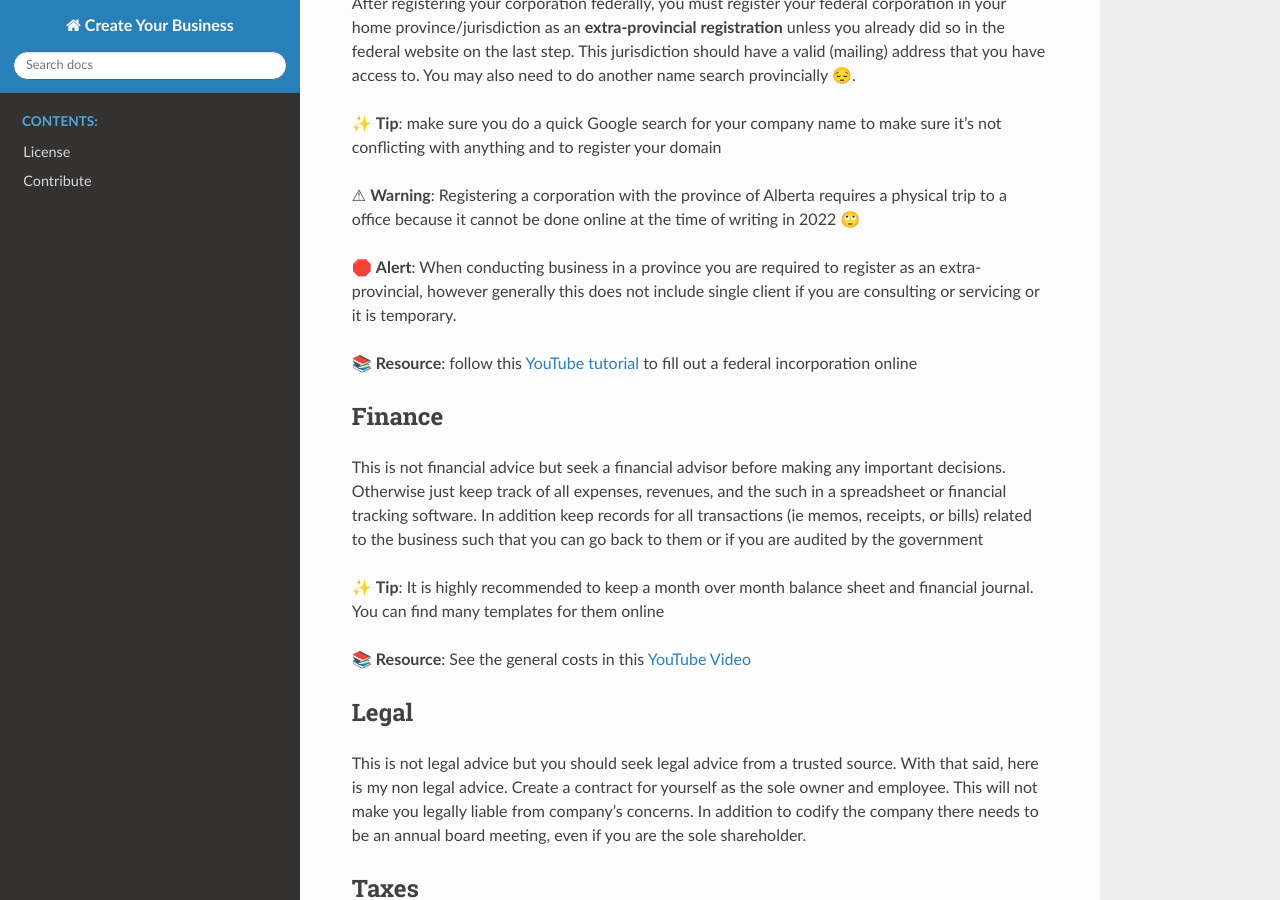
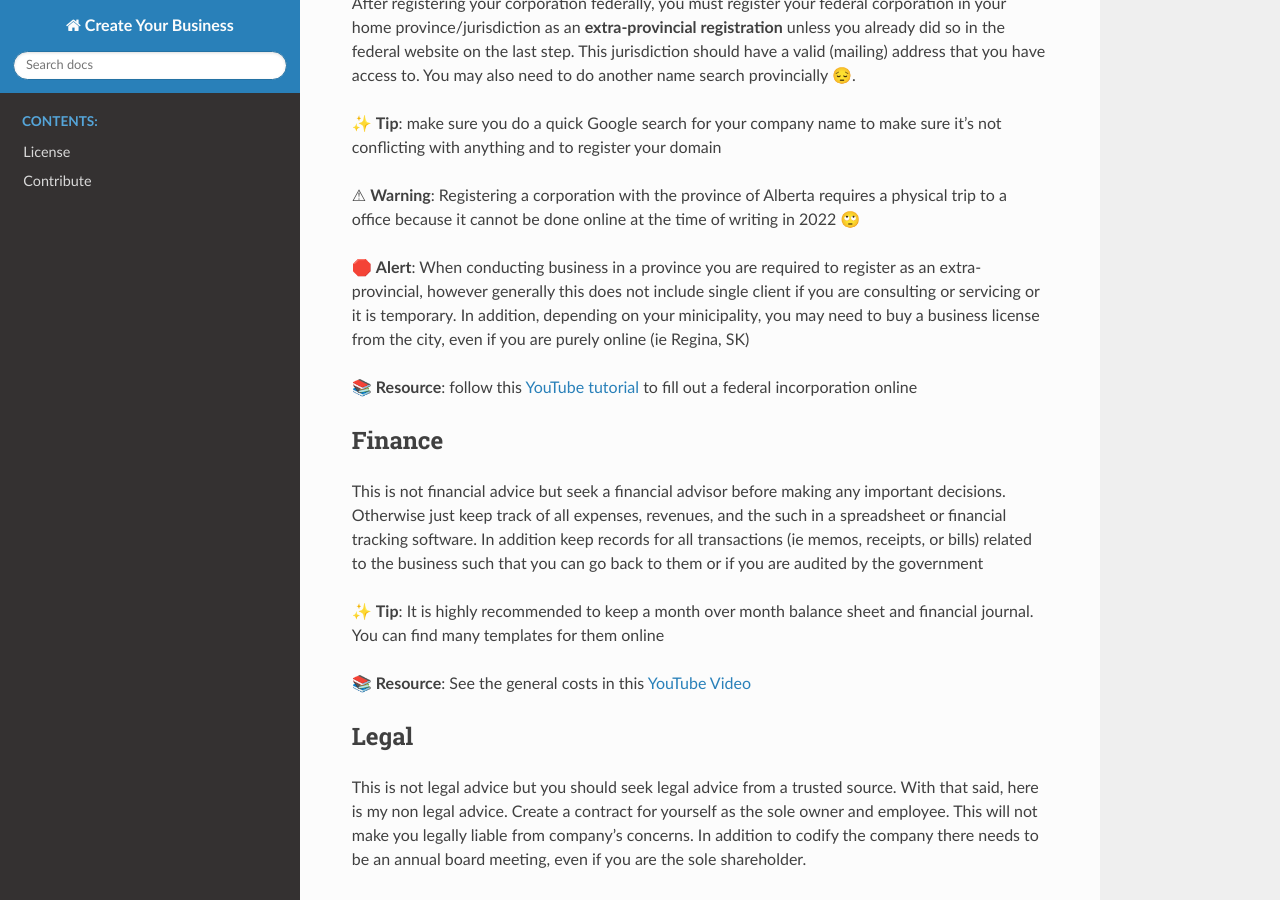
Before and after one commit to Zeyu-Li/create-your-business, a Sphinx documentation site: the page built from docs/index.rst, in a window 1280 px wide and 900 px high, scrolled down 2107 px. Built offline with Sphinx 7.4.7 and the Read the Docs theme 2.0.0, drawn with Linux system fonts in a browser that asks for light colours.

Commit message:
added locale note

```diff
--- a/docs/index.rst
+++ b/docs/index.rst
@@ -47,7 +47,7 @@
 
 ⚠ **Warning**: Registering a corporation with the province of Alberta requires a physical trip to a office because it cannot be done online at the time of writing in 2022 🙄
 
-🛑 **Alert**: When conducting business in a province you are required to register as an extra-provincial, however generally this does not include single client if you are consulting or servicing or it is temporary.
+🛑 **Alert**: When conducting business in a province you are required to register as an extra-provincial, however generally this does not include single client if you are consulting or servicing or it is temporary. In addition, depending on your minicipality, you may need to buy a business license from the city, even if you are purely online (ie Regina, SK)
 
 📚 **Resource**: follow this `YouTube tutorial
 <https://www.youtube.com/watch?v=VqskqXaw_kA>`_ to fill out a federal incorporation online
```
